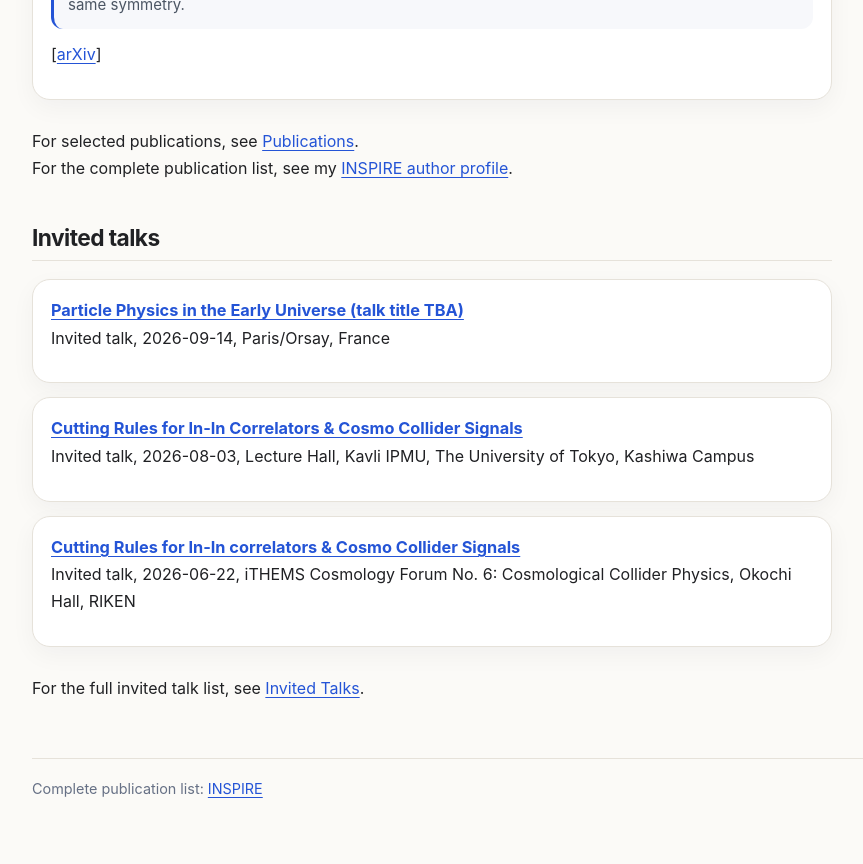
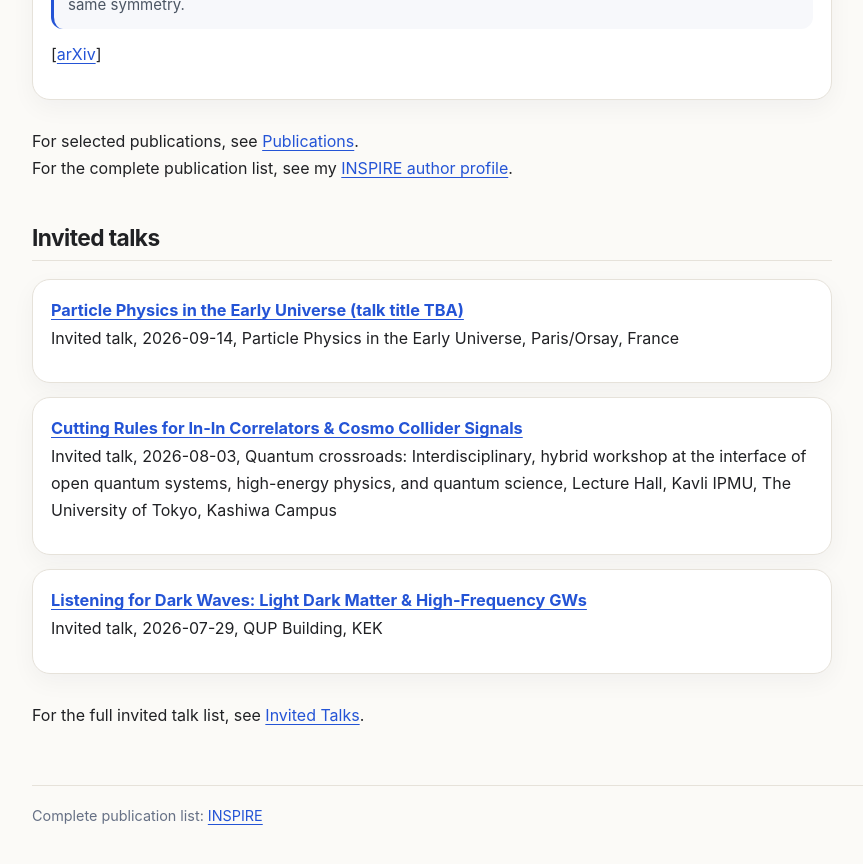
Before and after one commit to kyoheimukaida/kyoheimukaida.github.io, a Jekyll site: the page built from index.md, in a window 1280 px wide and 900 px high, scrolled down 1447 px. Shown: the top 864 px of the window, without its empty margins (142-1005 px from the left). Built offline with Jekyll 4.4.1, drawn with Linux system fonts in a browser that asks for light colours.

Commit message:
Update public talks from calendar

```diff
--- a/index.md
+++ b/index.md
@@ -78,13 +78,13 @@ For the complete publication list, see my [INSPIRE author profile](https://inspi
 
 <!-- talks:start -->
 - **[Particle Physics in the Early Universe (talk title TBA)](https://indico.ijclab.in2p3.fr/event/13541/)**<br>
-  Invited talk, 2026-09-14, Paris/Orsay, France
+  Invited talk, 2026-09-14, Particle Physics in the Early Universe, Paris/Orsay, France
 
 - **[Cutting Rules for In-In Correlators & Cosmo Collider Signals](https://indico.ipmu.jp/event/519/)**<br>
-  Invited talk, 2026-08-03, Lecture Hall, Kavli IPMU, The University of Tokyo, Kashiwa Campus
+  Invited talk, 2026-08-03, Quantum crossroads: Interdisciplinary, hybrid workshop at the interface of open quantum systems, high-energy physics, and quantum science, Lecture Hall, Kavli IPMU, The University of Tokyo, Kashiwa Campus
 
-- **[Cutting Rules for In-In correlators & Cosmo Collider Signals](https://indico2.riken.jp/event/5612/timetable/#20260622)**<br>
-  Invited talk, 2026-06-22, iTHEMS Cosmology Forum No. 6: Cosmological Collider Physics, Okochi Hall, RIKEN
+- **[Listening for Dark Waves: Light Dark Matter & High-Frequency GWs](https://kds.kek.jp/event/60533/)**<br>
+  Invited talk, 2026-07-29, QUP Building, KEK
 <!-- talks:end -->
 
 </div>
```
Also changed, not shown: talks.md (+6 -3 lines).
